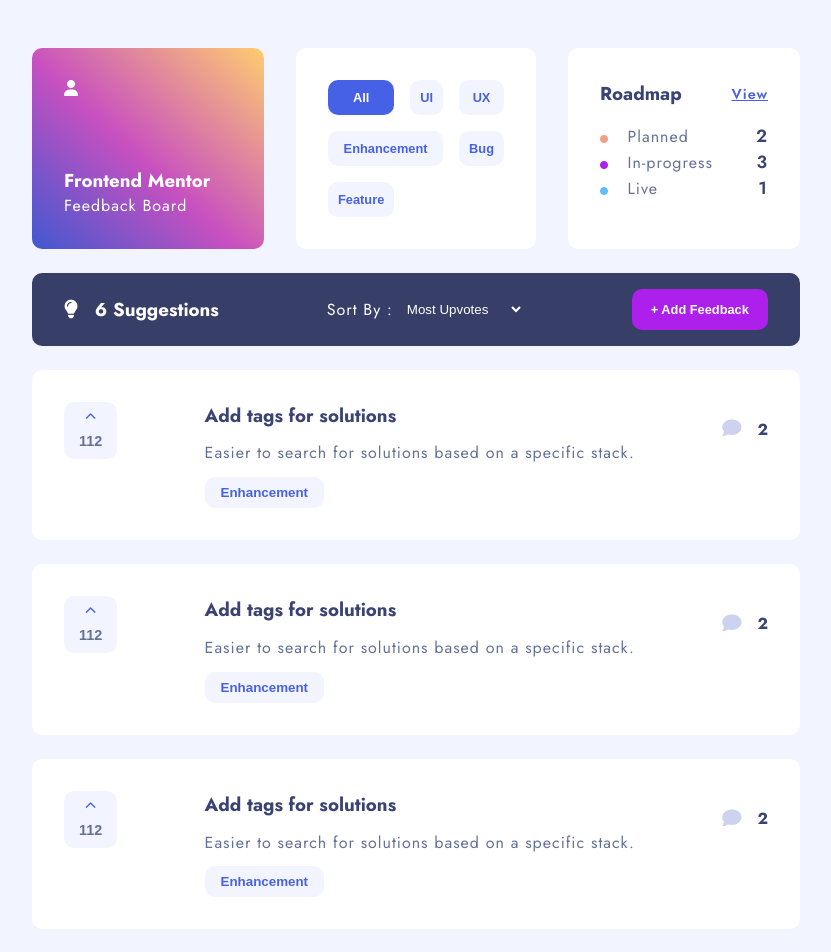
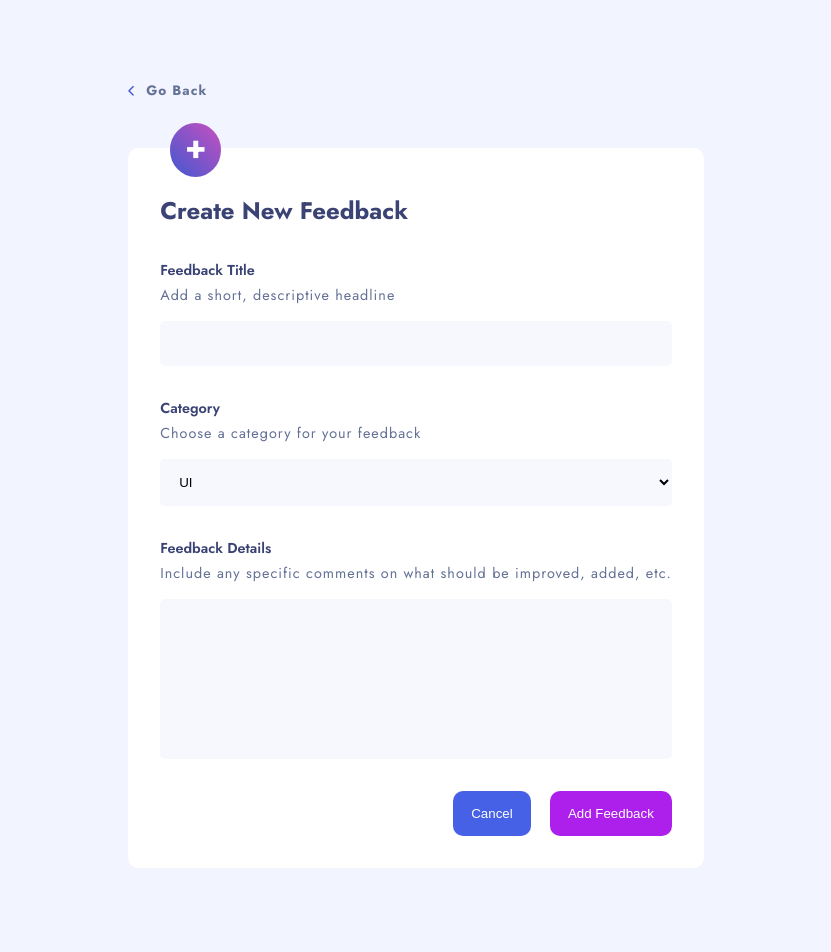
Before and after one commit to khanchandanivikas/feedback, a React (Create React App) app: page /addFeedback in a window 1280 px wide. Before the commit this address led to /. Shown: the top 952 px of the page, without its empty margins (224-1055 px from the left). Built offline with nearby package versions, Linux system fonts and the light colour scheme.

Commit message:
add feedback form

```diff
--- a/src/App.css
+++ b/src/App.css
@@ -4,12 +4,23 @@
     font-weight: 400;
 }
 
-h1, h2, h3, h4, h5, h6 {
+h1,
+h2,
+h3,
+h4,
+h5,
+h6 {
     color: #3a4374;
 }
 
-button, select {
+button,
+select,
+option {
     outline: none;
     border: none;
     cursor: pointer;
 }
+
+a {
+    text-decoration: none;
+}
--- a/src/App.js
+++ b/src/App.js
@@ -6,6 +6,7 @@
   Redirect,
 } from "react-router-dom";
 import Feedbacks from './pages/Feedbacks';
+import AddFeedback from './pages/AddFeedback';
 
 function App() {
   return (
@@ -15,6 +16,9 @@
           <Route exact path="/">
             <Feedbacks />
           </Route>
+          <Route path="/addFeedback">
+            <AddFeedback />
+          </Route>
           <Redirect to="/" />
         </Switch>
       </Router>
--- a/src/components/Filter.jsx
+++ b/src/components/Filter.jsx
@@ -1,4 +1,5 @@
 import React from "react";
+import { Link } from "react-router-dom";
 import "../style/filter.css";
 
 const Filter = () => {
@@ -17,7 +18,9 @@
         </select>
       </div>
       <div>
-        <button>+ Add Feedback</button>
+        <Link to="/addFeedback">
+          <button>+ Add Feedback</button>
+        </Link>
       </div>
     </div>
   );
--- /dev/null
+++ b/src/pages/AddFeedback.jsx
@@ -0,0 +1,47 @@
+import React from "react";
+import { Link } from "react-router-dom";
+import "../style/addFeedback.css";
+
+const AddFeedback = () => {
+  return (
+    <div className="addFeedback-wrapper">
+      <div className="addFeedback-container">
+        <div className="back">
+          <Link to="/">
+            <p>
+              <i class="fas fa-chevron-left"></i>Go Back
+            </p>
+          </Link>
+        </div>
+        <form action="" className="addFeedback-form">
+          <h1>+</h1>
+          <h2>Create New Feedback</h2>
+          <label htmlFor="title">Feedback Title</label>
+          <p>Add a short, descriptive headline</p>
+          <input type="text" name="title" />
+          <label htmlFor="category">Category</label>
+          <p>Choose a category for your feedback</p>
+          <select name="category">
+            <option value="ui">UI</option>
+            <option value="ux">UX</option>
+            <option value="enhancement">Enhancement</option>
+            <option value="bug">Bug</option>
+            <option value="feature">Feature</option>
+          </select>
+          <label htmlFor="details">Feedback Details</label>
+          <p>
+            Include any specific comments on what should be improved, added,
+            etc.
+          </p>
+          <input type="text" name="details" />
+          <div>
+            <button className="btn-cancel">Cancel</button>
+            <button className="btn-add">Add Feedback</button>
+          </div>
+        </form>
+      </div>
+    </div>
+  );
+};
+
+export default AddFeedback;
--- /dev/null
+++ b/src/style/addFeedback.css
@@ -0,0 +1,123 @@
+.addFeedback-wrapper {
+    display: flex;
+    justify-content: center;
+}
+
+.addFeedback-container {
+    display: flex;
+    flex-direction: column;
+    justify-content: space-evenly;
+    margin: 5rem 2rem 5rem 2rem;
+}
+
+.back {
+    margin-bottom: 3rem;
+    cursor: pointer;
+}
+
+.back p {
+    font-weight: 700;
+    font-size: 0.85rem;
+}
+
+.back p:hover .fa-chevron-left {
+    font-size: 0.9rem;
+}
+
+.fa-chevron-left {
+    font-size: 0.7rem;
+    font-weight: bold;
+    margin-right: 10px;
+    color: #4158D0;
+    transition: all 0.3s ease;
+}
+
+.addFeedback-form {
+    display: flex;
+    flex-direction: column;
+    justify-content: space-evenly;
+    background-color: #fff;
+    border-radius: 10px;
+    padding: 0 2rem 2rem 2rem;
+}
+
+.addFeedback-form h1 {
+    background-color: #4158D0;
+    background-image: linear-gradient(45deg, #4158D0 0%, #C850C0 100%);
+    color: #fff;
+    border-radius: 50%;
+    padding: 1px 0px 7px 0px;
+    width: 10%;
+    display: flex;
+    justify-content: center;
+    align-items: center;
+    margin-top: -25px;
+    margin-left: 10px;
+}
+
+.addFeedback-form h2 {
+    margin-top: 1rem;
+}
+
+.addFeedback-form label {
+    color: #3a4374;
+    font-weight: 600;
+    font-size: 0.9rem;
+    margin-top: 2rem;
+}
+
+.addFeedback-form input,
+.addFeedback-form select {
+    background-color: #F7F8FD;
+    padding: 15px;
+    outline: none;
+    border: none;
+    margin-top: 1rem;
+    border-radius: 5px;
+}
+
+.addFeedback-form input:nth-of-type(2) {
+    height: 10rem;
+}
+
+.addFeedback-form input:focus,
+.addFeedback-form select:focus {
+    outline: solid 1px #4661e6;
+}
+
+.addFeedback-form p {
+    font-size: 0.9rem;
+    margin-top: 5px;
+}
+
+.addFeedback-form div {
+    display: flex;
+    justify-content: flex-end;
+    align-items: center;
+    margin-top: 2rem;
+}
+
+.btn-cancel {
+ background-color: #4661e6;
+ color: #fff;
+ padding: 15px 18px;
+ border-radius: 10px;
+ transition: all .3s ease;
+}
+
+.btn-cancel:hover {
+    background-color: #667be2;
+}
+
+.btn-add {
+    background-color: #ad1fea;
+    color: #fff;
+    padding: 15px 18px;
+    border-radius: 10px;
+    margin-left: 1.2rem;
+    transition: all .3s ease;
+}
+
+.btn-add:hover {
+    background-color: #b253db;
+}
```
